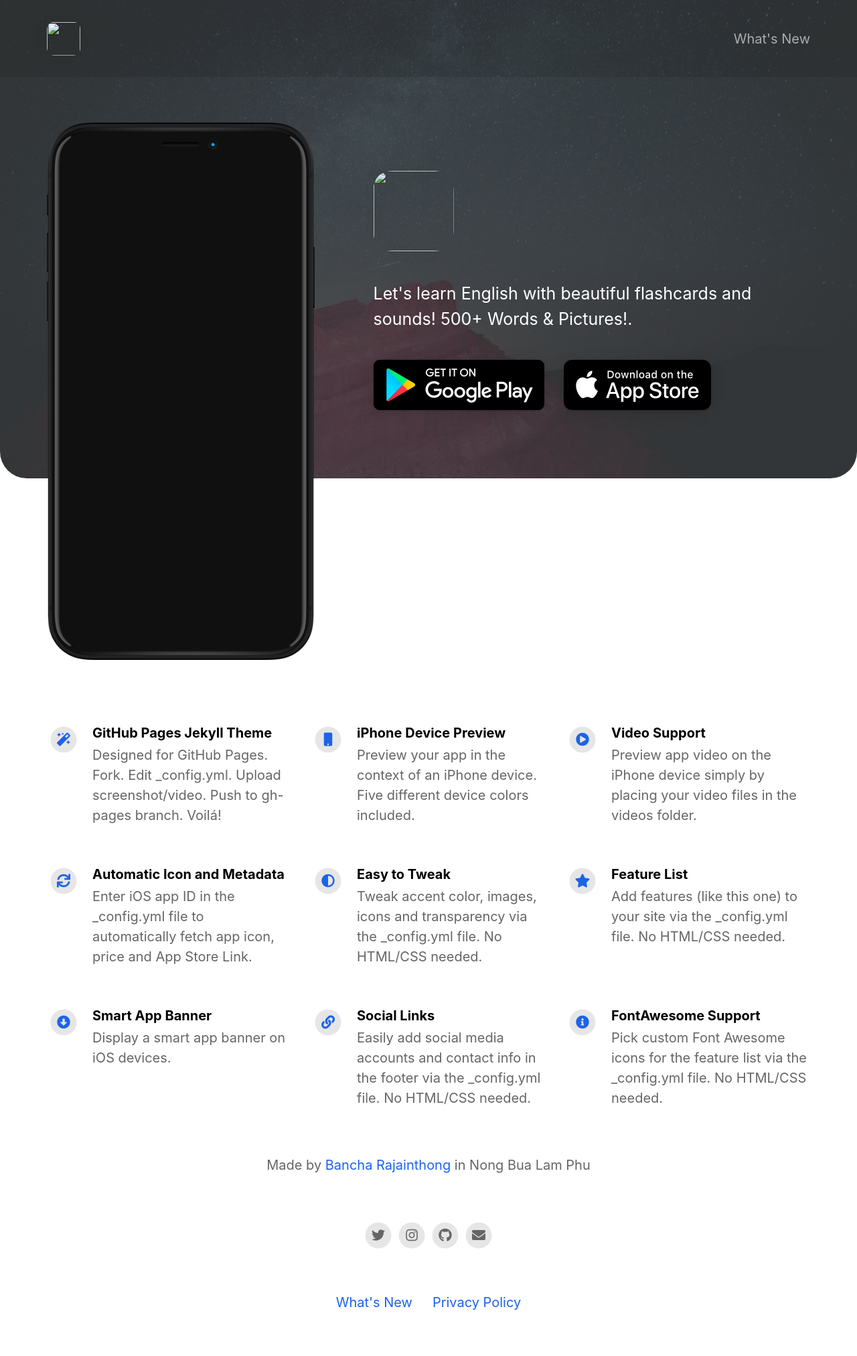
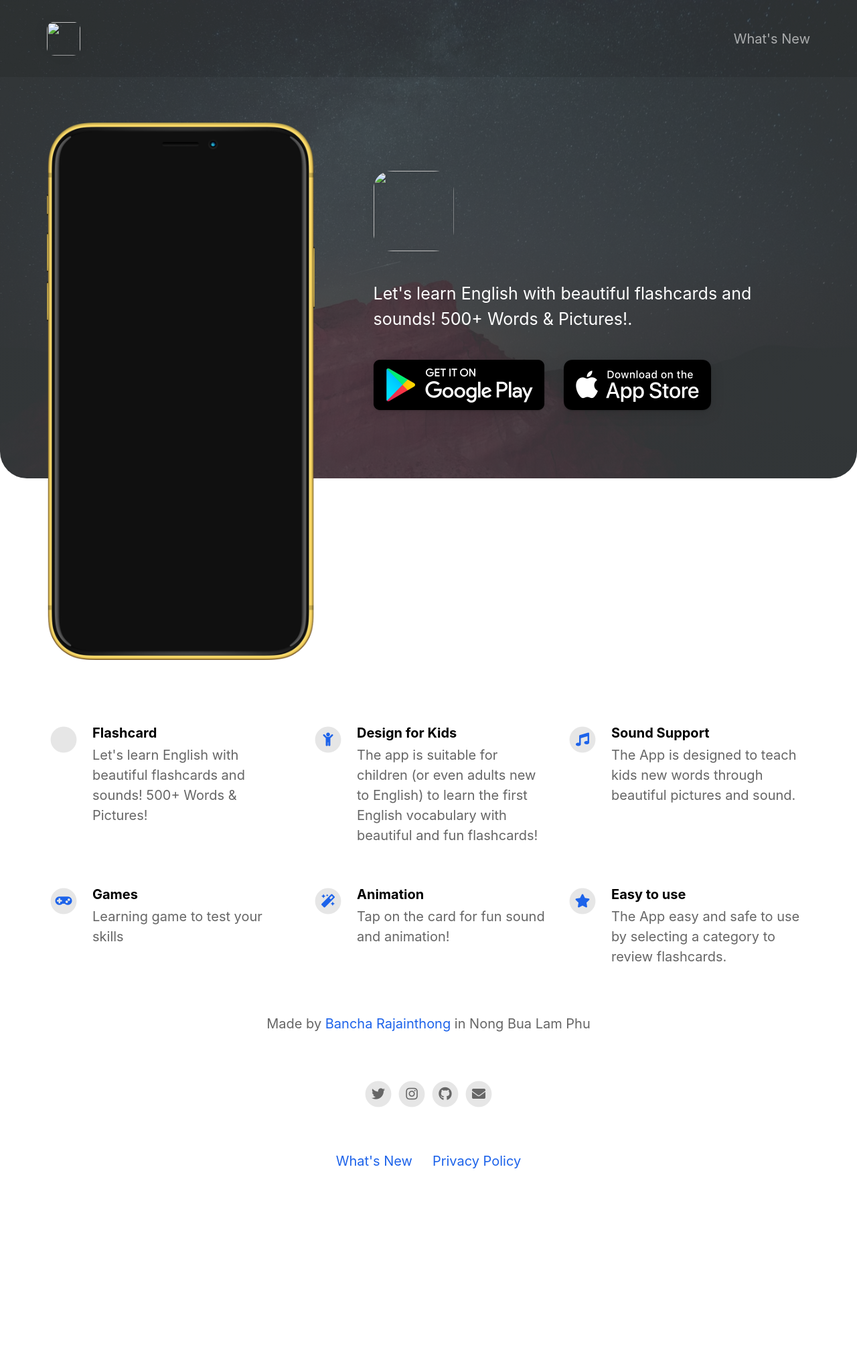
Before and after one commit to eswizardry/learn-first-english-landing-page, a Jekyll site: the page built from index.html, in a window 1280 px wide. Shown: the whole page at 67% size. Built offline with Jekyll 4.4.1, drawn with Linux system fonts in a browser that asks for light colours; nearby versions of some CDN libraries; after the commit the page ends 1813 px from its top, so only the background shows below that.

Commit message:
Update _config.yml

```diff
--- a/_config.yml
+++ b/_config.yml
@@ -14,7 +14,6 @@
 app_name                                  :                                           # Automatically populates if not set and if iOS app ID is set.  Otherwise enter manually.
 app_price                                 :                                           # Automatically populates if not set and if iOS app ID is set.  Otherwise enter manually.
 app_description                           : Let's learn English with beautiful flashcards and sounds! 500+ Words & Pictures!.
-
 enable_smart_app_banner                   : true                                      # Set to true to show a smart app banner at top of page on mobile devices.
 
 
@@ -35,41 +34,41 @@
 # Feature List                            Edit, add or remove features to be presented.
 features                                  :
 
-  - title                                 : GitHub Pages Jekyll Theme
-    description                           : Designed for GitHub Pages. Fork. Edit _config.yml. Upload screenshot/video. Push to gh-pages branch. Voilá!
+  - title                                 : Flashcard
+    description                           : Let's learn English with beautiful flashcards and sounds! 500+ Words & Pictures!
+    fontawesome_icon_name                 : picture-o
+
+  - title                                 : Design for Kids
+    description                           : The app is suitable for children (or even adults new to English) to learn the first English vocabulary with beautiful and fun flashcards!
+    fontawesome_icon_name                 : child
+
+  - title                                 : Sound Support
+    description                           : The App is designed to teach kids new words through beautiful pictures and sound.
+    fontawesome_icon_name                 : music
+
+  - title                                 : Games
+    description                           : Learning game to test your skills
+    fontawesome_icon_name                 : gamepad
+
+  - title                                 : Animation
+    description                           : Tap on the card for fun sound and animation!
     fontawesome_icon_name                 : magic
 
-  - title                                 : iPhone Device Preview
-    description                           : Preview your app in the context of an iPhone device. Five different device colors included.
-    fontawesome_icon_name                 : mobile
-
-  - title                                 : Video Support
-    description                           : Preview app video on the iPhone device simply by placing your video files in the videos folder.
-    fontawesome_icon_name                 : play-circle
-
-  - title                                 : Automatic Icon and Metadata
-    description                           : Enter iOS app ID in the _config.yml file to automatically fetch app icon, price and App Store Link.
-    fontawesome_icon_name                 : sync
-
-  - title                                 : Easy to Tweak
-    description                           : Tweak accent color, images, icons and transparency via the _config.yml file. No HTML/CSS needed.
-    fontawesome_icon_name                 : adjust
-
-  - title                                 : Feature List
-    description                           : Add features (like this one) to your site via the _config.yml file. No HTML/CSS needed.
+  - title                                 : Easy to use
+    description                           : The App easy and safe to use by selecting a category to review flashcards.
     fontawesome_icon_name                 : star
 
-  - title                                 : Smart App Banner
-    description                           : Display a smart app banner on iOS devices.
-    fontawesome_icon_name                 : arrow-alt-circle-down
+  - title                                 : #Smart App Banner
+    description                           : #Display a smart app banner on iOS devices.
+    fontawesome_icon_name                 : #arrow-alt-circle-down
 
-  - title                                 : Social Links
-    description                           : Easily add social media accounts and contact info in the footer via the _config.yml file. No HTML/CSS needed.
-    fontawesome_icon_name                 : link
+  - title                                 : #Social Links
+    description                           : #Easily add social media accounts and contact info in the footer via the _config.yml file. No HTML/CSS needed.
+    fontawesome_icon_name                 : #link
 
-  - title                                 : FontAwesome Support
-    description                           : Pick custom Font Awesome icons for the feature list via the _config.yml file. No HTML/CSS needed.
-    fontawesome_icon_name                 : info-circle
+  - title                                 : #FontAwesome Support
+    description                           : #Pick custom Font Awesome icons for the feature list via the _config.yml file. No HTML/CSS needed.
+    fontawesome_icon_name                 : #info-circle
 
   - title                                 : # New Feature Title
     description                           : # New Feature Description
@@ -86,7 +85,7 @@
 cover_overlay_color                       : "#363b3d"
 cover_overlay_transparency                : 0.8
 
-device_color                              : black                                     # Set to: blue, black, yellow, coral or white.
+device_color                              : yellow                                     # Set to: blue, black, yellow, coral or white.
 
 body_background_color                     : "#ffffff"
 
```
